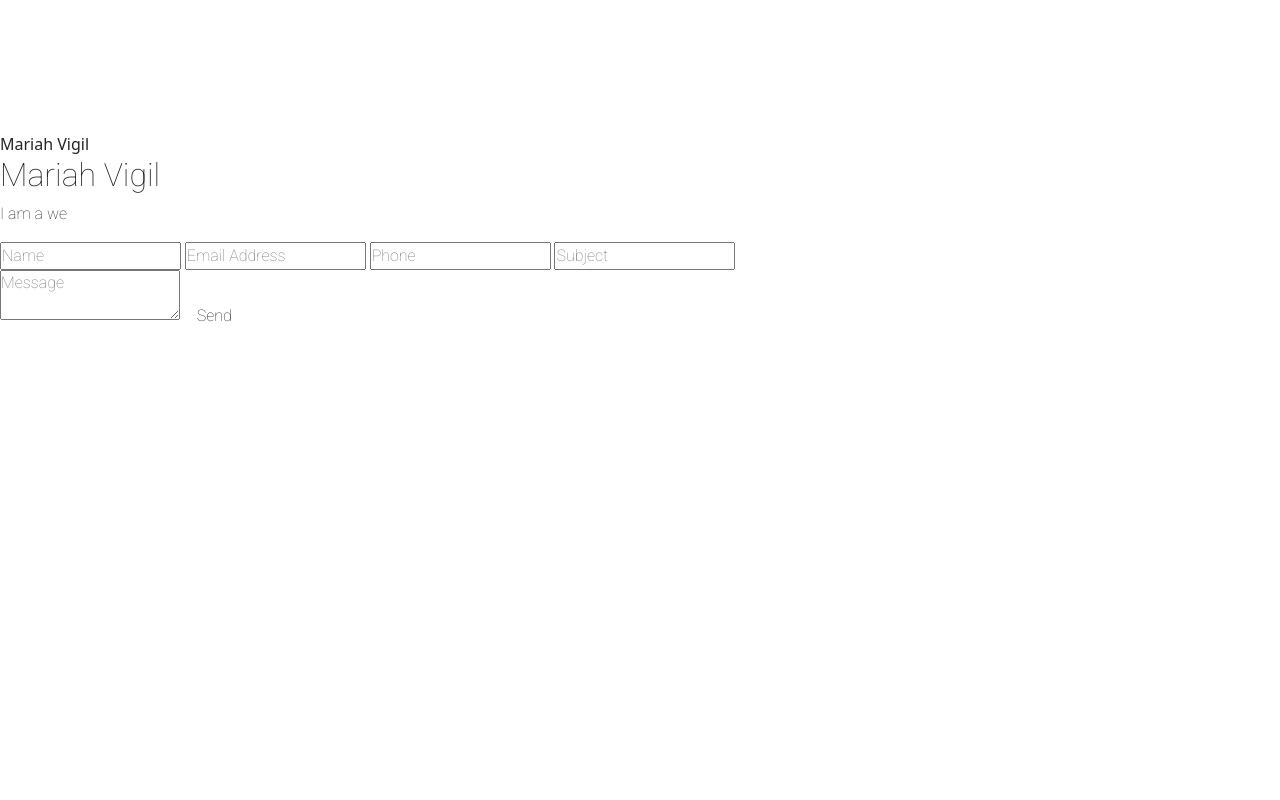
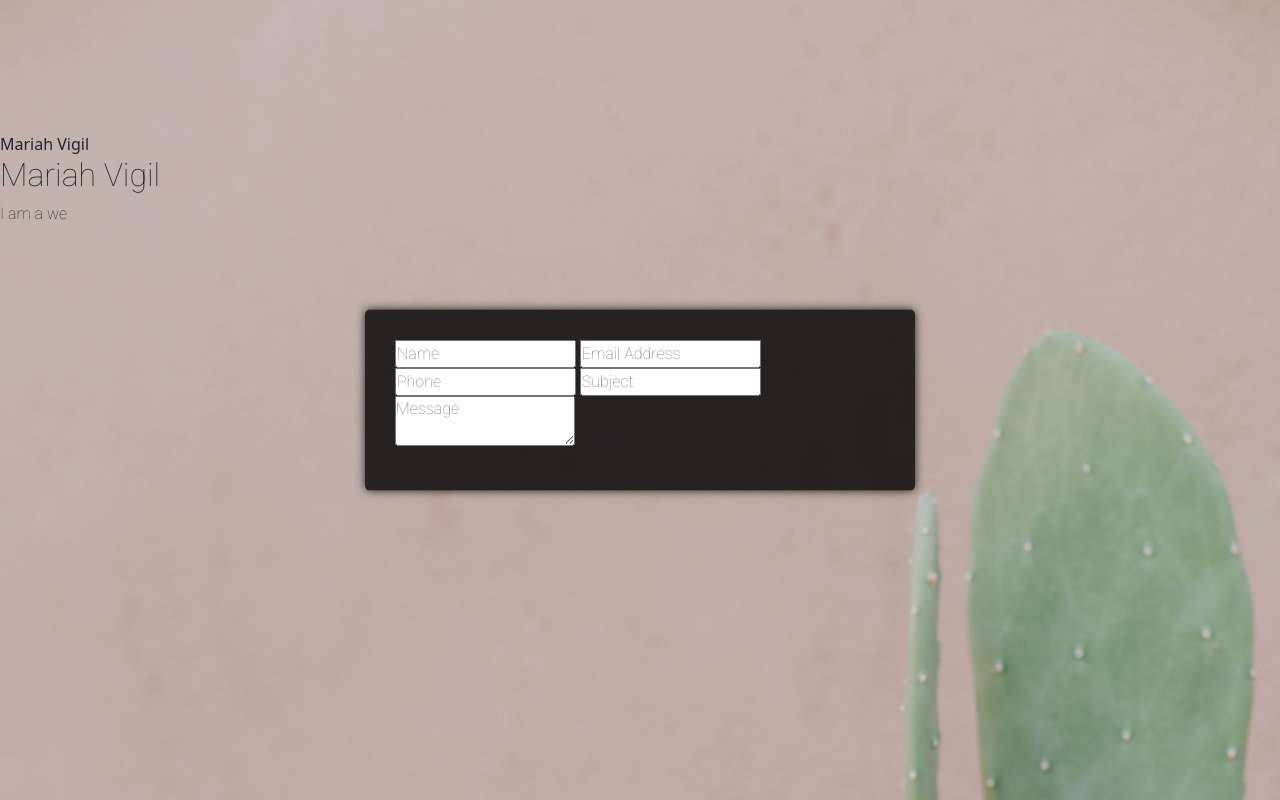
Before and after one commit to mvigil3/my-pwp-mariah, a plain HTML site: page milestone-3.html in a window 1280 px wide. Drawn offline with nearby package versions, Linux system fonts and the light colour scheme.

Commit message:
adding code to css selectors body wrapper and contact form

```diff
--- a/style-pwp.css
+++ b/style-pwp.css
@@ -9,5 +9,27 @@
 }
 
 body{
-    background: url ()
+    background: url('images/elise-wilcox-unsplash.jpg') no-repeat top center;
+    background-size: cover;
+    height: 100vh;
 }
+
+.wrapper{
+    position: absolute;
+    top: 50%;
+    transform: translateY(-50%);
+    width: 100%;
+    padding: 0 20px;
+}
+
+.contact-form{
+    max-width: 550px;
+    margin: 0 auto;
+    background: rgba(0,0,0,0.8);
+    padding: 30px;
+    border-radius: 5px;\
+    display: flex;
+    box-shadow: 0 0 10px rgba(0,0,0,0.8);
+
+
+}
```
Also changed, not shown: images/elise-wilcox-unsplash.jpg (added).
